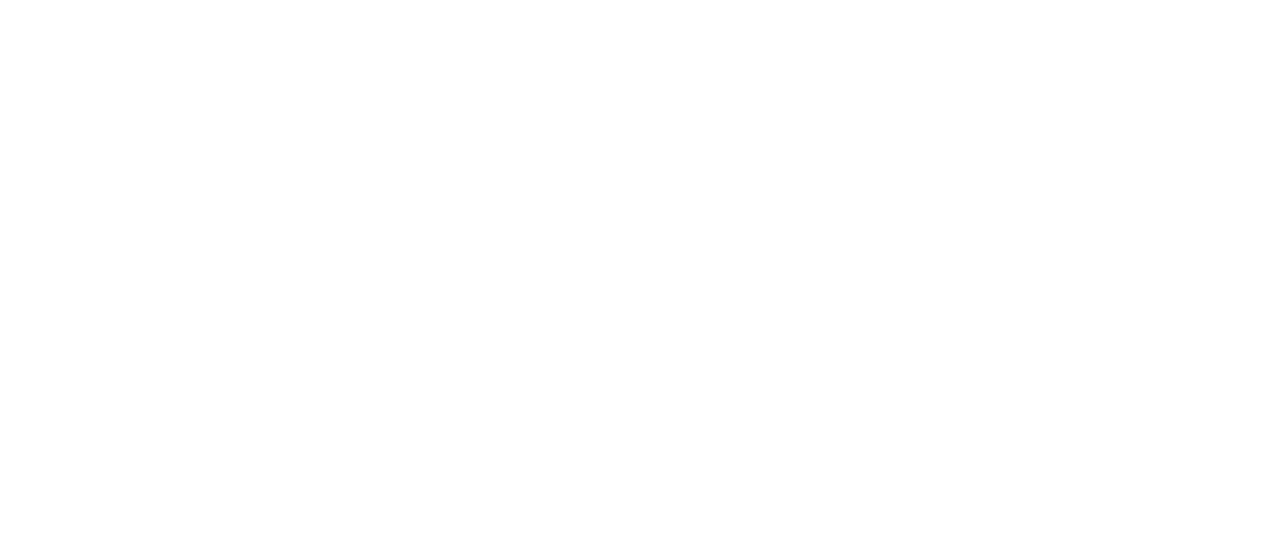
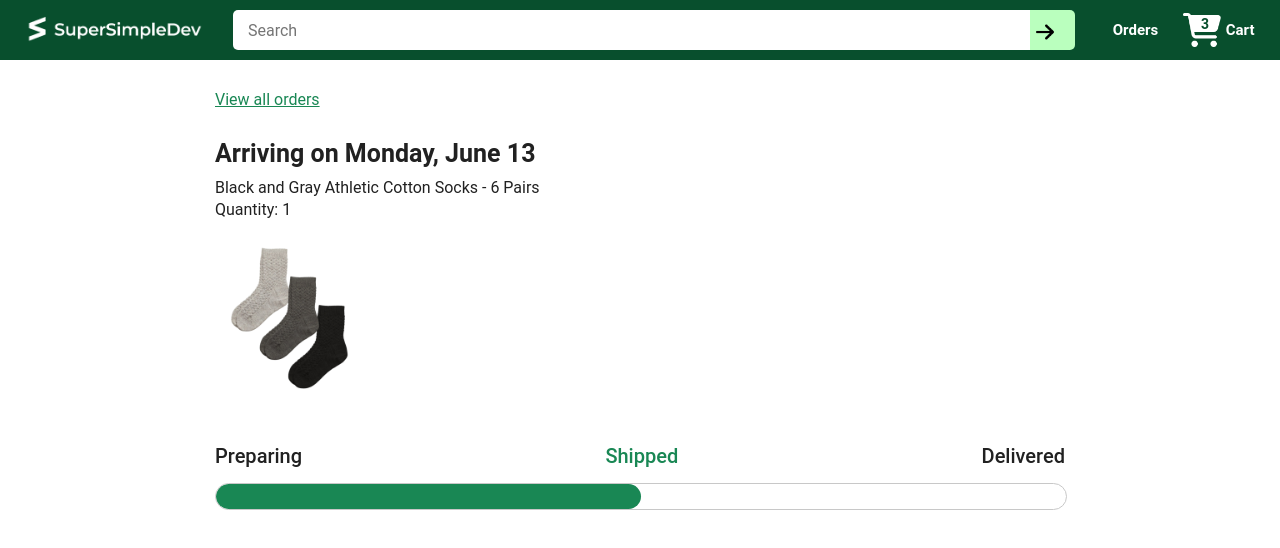
Before and after one commit to eddyodiase/ecommerce-project, a React (Vite) app in the folder ecommerce-project/: page /tracking in a window 1280 px wide. Before the commit this address had no page. Shown: the top 548 px of the page. Built offline with nearby package versions, Linux system fonts and the light colour scheme.

Commit message:
move tracking page to react

```diff
--- a/ecommerce-project/src/App.jsx
+++ b/ecommerce-project/src/App.jsx
@@ -2,6 +2,7 @@
 import {HomePage} from "./pages/HomePage"
 import {CheckoutPage} from "./pages/CheckoutPage"
 import {OrdersPage} from "./pages/OrdersPage"
+import {TrackingPage} from "./pages/TrackingPage"
 import './App.css'
 
 function App() {
@@ -9,9 +10,9 @@
   return (
     <Routes>
       <Route index element={<HomePage />} />
-
       <Route path="checkout" element={<CheckoutPage />} />
       <Route path="orders" element={<OrdersPage />} />
+      <Route path="tracking" element={<TrackingPage />} />
     </Routes>
   )
 }
--- /dev/null
+++ b/ecommerce-project/src/pages/TrackingPage.jsx
@@ -0,0 +1,96 @@
+
+import "./header.css";
+import "./TrackingPage.css";
+
+export function TrackingPage() {
+  return (
+
+    <>
+      <div className="header">
+      <div className="left-section">
+        <a href="/" className="header-link">
+          <img className="logo"
+            src="/images/logo-white.png" />
+          <img class="mobile-logo"
+            src="/images/mobile-logo-white.png" />
+        </a>
+      </div>
+
+
+      <div class="middle-section">
+        <input class="search-bar" type="text" placeholder="Search" />
+
+
+        <button class="search-button">
+          <img class="search-icon" src="/images/icons/search-icon.png" />
+        </button>
+      </div>
+
+
+      <div class="right-section">
+        <a class="orders-link header-link" href="/orders">
+
+
+          <span class="orders-text">Orders</span>
+        </a>
+
+
+        <a class="cart-link header-link" href="/checkout">
+          <img class="cart-icon" src="/images/icons/cart-icon.png" />
+          <div class="cart-quantity">3</div>
+          <div class="cart-text">Cart</div>
+        </a>
+      </div>
+    </div>
+
+
+    <div class="tracking-page">
+      <div class="order-tracking">
+        <a class="back-to-orders-link link-primary" href="/orders">
+          View all orders
+        </a>
+
+
+        <div class="delivery-date">
+          Arriving on Monday, June 13
+        </div>
+
+
+        <div class="product-info">
+          Black and Gray Athletic Cotton Socks - 6 Pairs
+        </div>
+
+
+        <div class="product-info">
+          Quantity: 1
+        </div>
+
+
+        <img class="product-image" src="/images/products/athletic-cotton-socks-6-pairs.jpg" />
+
+
+        <div class="progress-labels-container">
+          <div class="progress-label">
+            Preparing
+          </div>
+          <div class="progress-label current-status">
+            Shipped
+          </div>
+          <div class="progress-label">
+            Delivered
+          </div>
+        </div>
+
+
+        <div class="progress-bar-container">
+          <div class="progress-bar"></div>
+        </div>
+      </div>
+    </div>
+
+    </>
+
+
+
+  )
+}
```
Also changed, not shown: ecommerce-project/src/pages/TrackingPage.css (renamed from ecommerce-project/src/pages/tracking.css).
